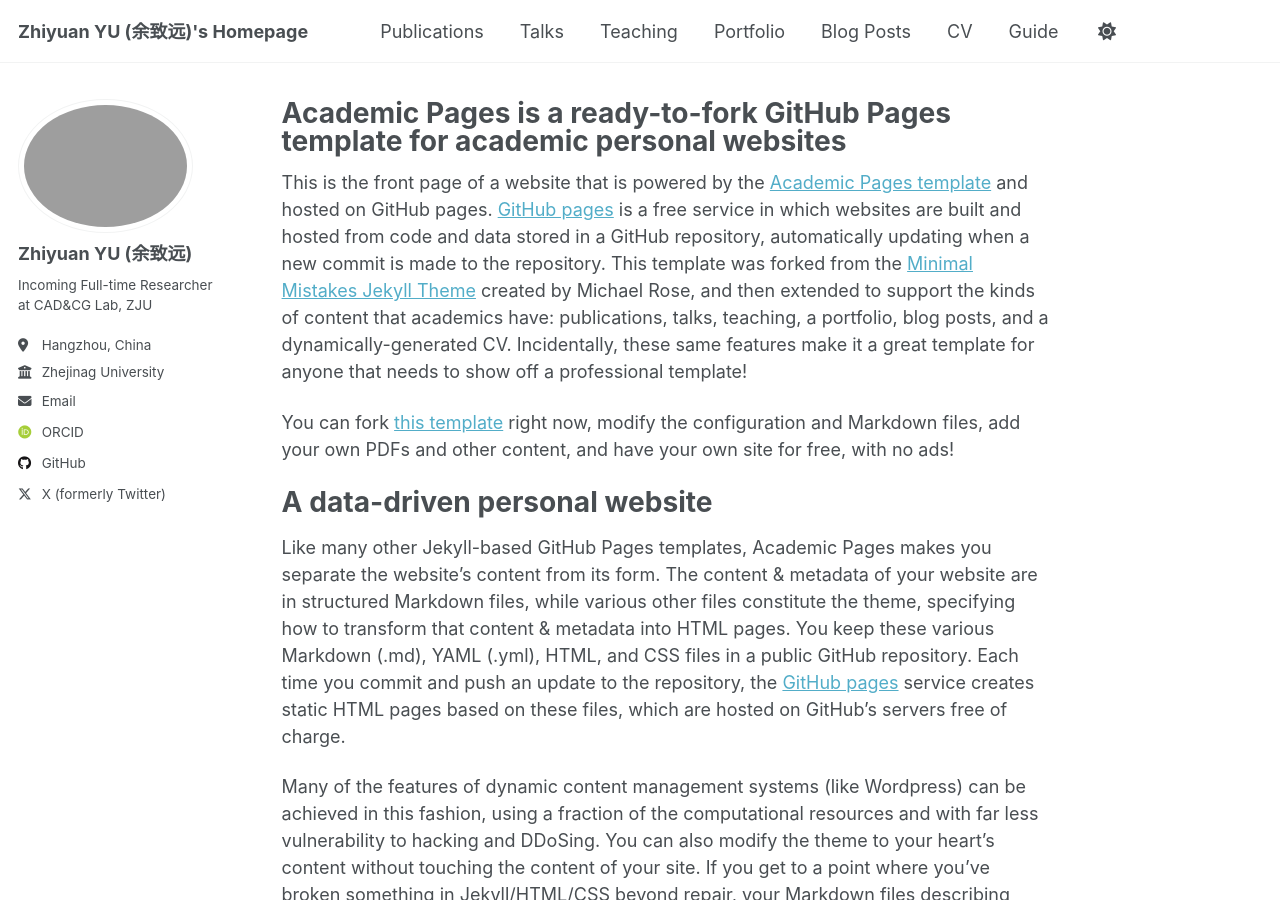
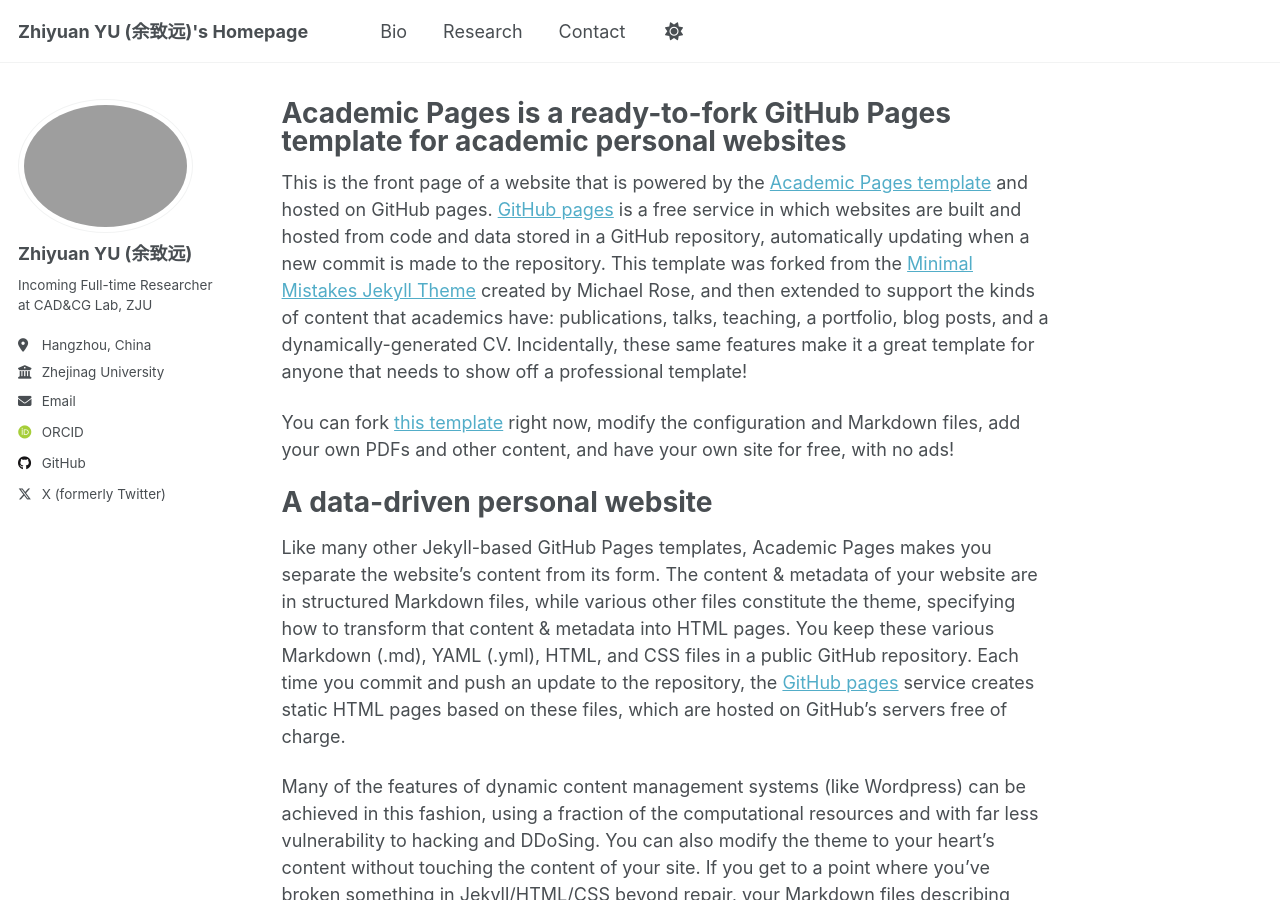
Before and after one commit to fishfishson/fishfishson.github.io, a Jekyll site: the page built from _pages/about.md, in a window 1280 px wide and 900 px high. Built offline with Jekyll 4.4.1, drawn with Linux system fonts in a browser that asks for light colours; some web fonts are replaced; a script that is not in the unit is left out.

Commit message:
Update navigation.yml

```diff
--- a/_data/navigation.yml
+++ b/_data/navigation.yml
@@ -8,26 +8,11 @@
 #      Markdown formatted page while the second is generated using JSON.
 
 main:
-  - title: "Publications"
-    url: /publications/
+  - title: "Bio"
+    url: "https://lizhe00.github.io/#background"
 
-  - title: "Talks"
-    url: /talks/
+  - title: "Research"
+    url: "https://lizhe00.github.io/#research"
 
-  - title: "Teaching"
-    url: /teaching/
-
-  - title: "Portfolio"
-    url: /portfolio/
-
-  - title: "Blog Posts"
-    url: /year-archive/
-
-  - title: "CV"
-    url: /cv/
-
-  # - title: "CV"
-  #   url: /cv-json/
-
-  - title: "Guide"
-    url: /markdown/
+  - title: "Contact"
+    url: "https://lizhe00.github.io/#contact"
```
